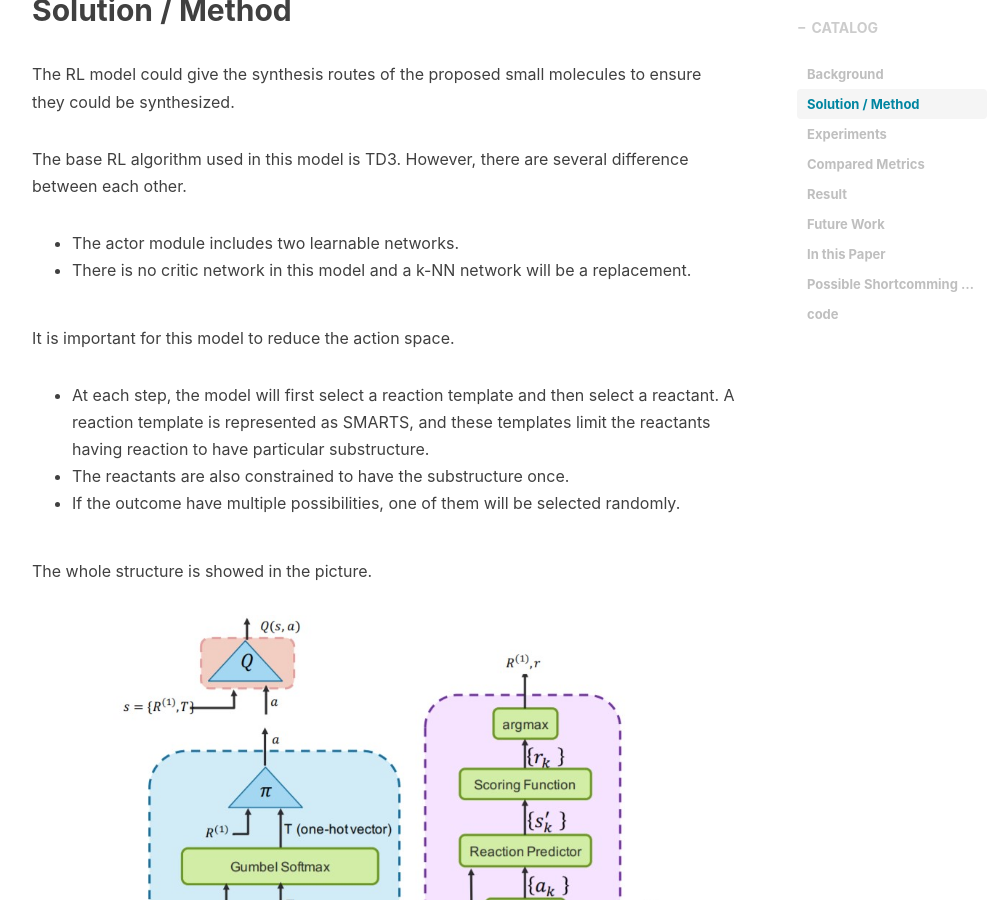
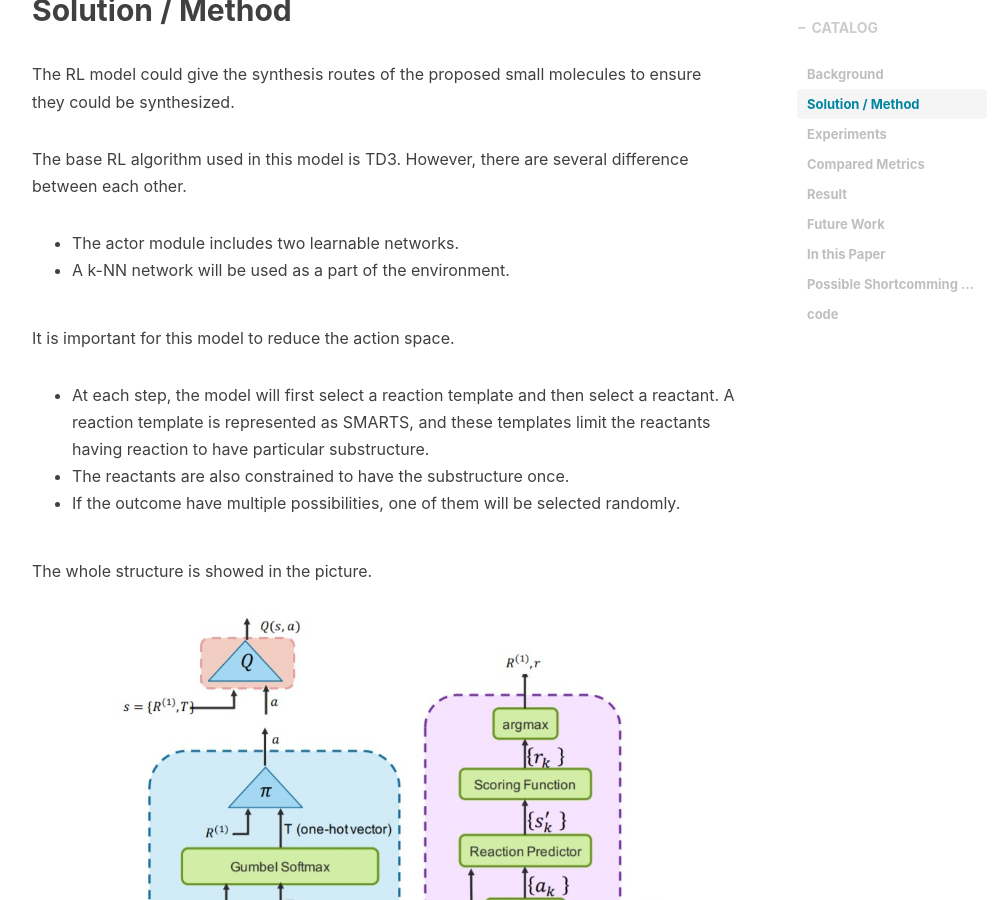
Before and after one commit to gcrth/gcrth.github.io, a Jekyll site: the page built from _posts/2020-09-24-Generate Molecular with Synthetic Accessibility.markdown, in a window 1280 px wide and 900 px high, scrolled down 700 px. Shown: the whole window, without its empty margins (233-1237 px from the left). Built offline with Jekyll 4.4.1, drawn with Linux system fonts in a browser that asks for light colours; nearby versions of some CDN libraries; comment, search, counter and statistics services are not loaded.

Commit message:
fix mistake

```diff
--- a/_posts/2020-09-24-Generate Molecular with Synthetic Accessibility.markdown
+++ b/_posts/2020-09-24-Generate Molecular with Synthetic Accessibility.markdown
@@ -19,7 +19,7 @@ The RL model could give the synthesis routes of the proposed small molecules to
 The base RL algorithm used in this model is TD3. However, there are several difference between each other.
 
 * The actor module includes two learnable networks.
-* There is no critic network in this model and a k-NN network will be a replacement.
+* A k-NN network will be used as a part of the environment.
 
 It is important for this model to reduce the action space.
 
```
